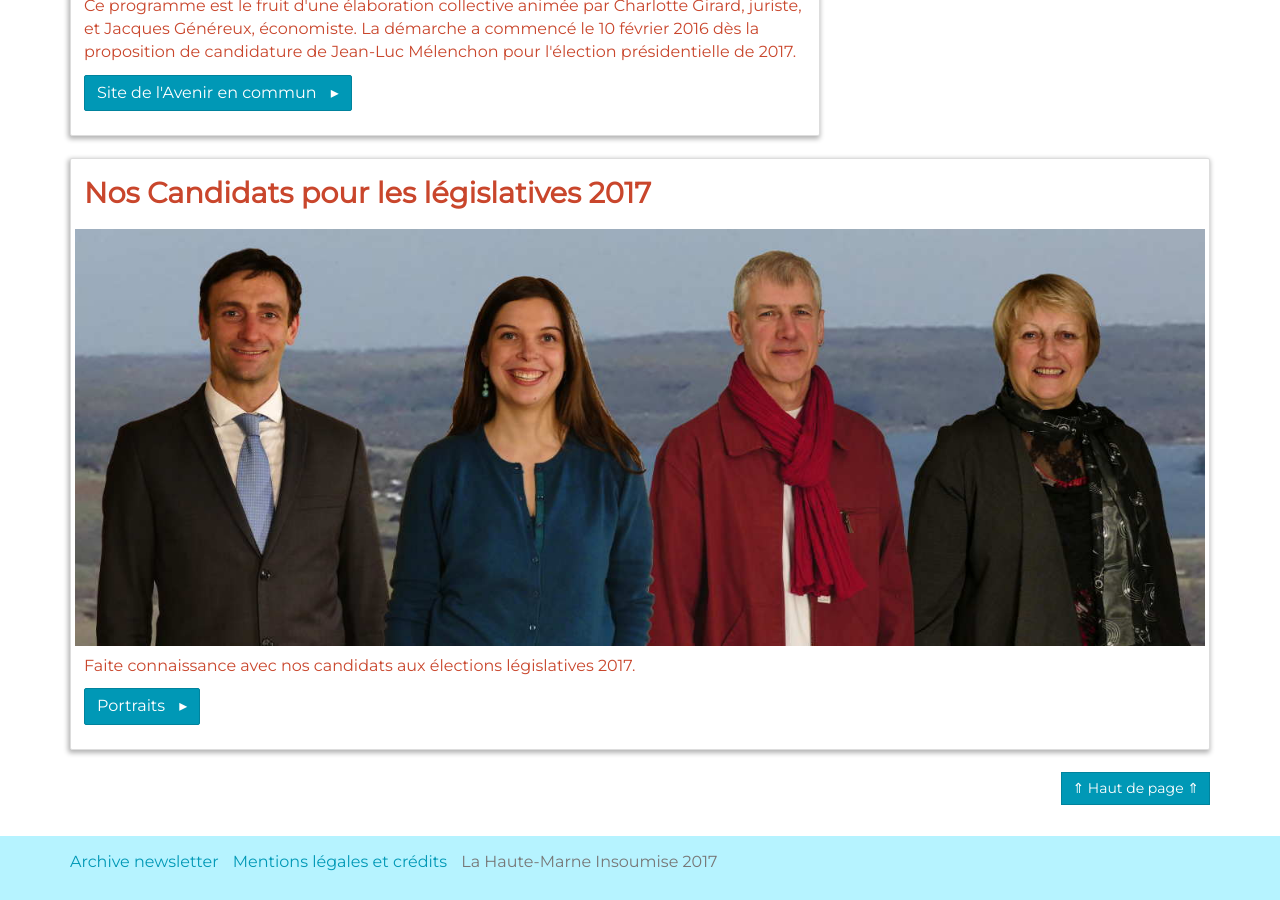
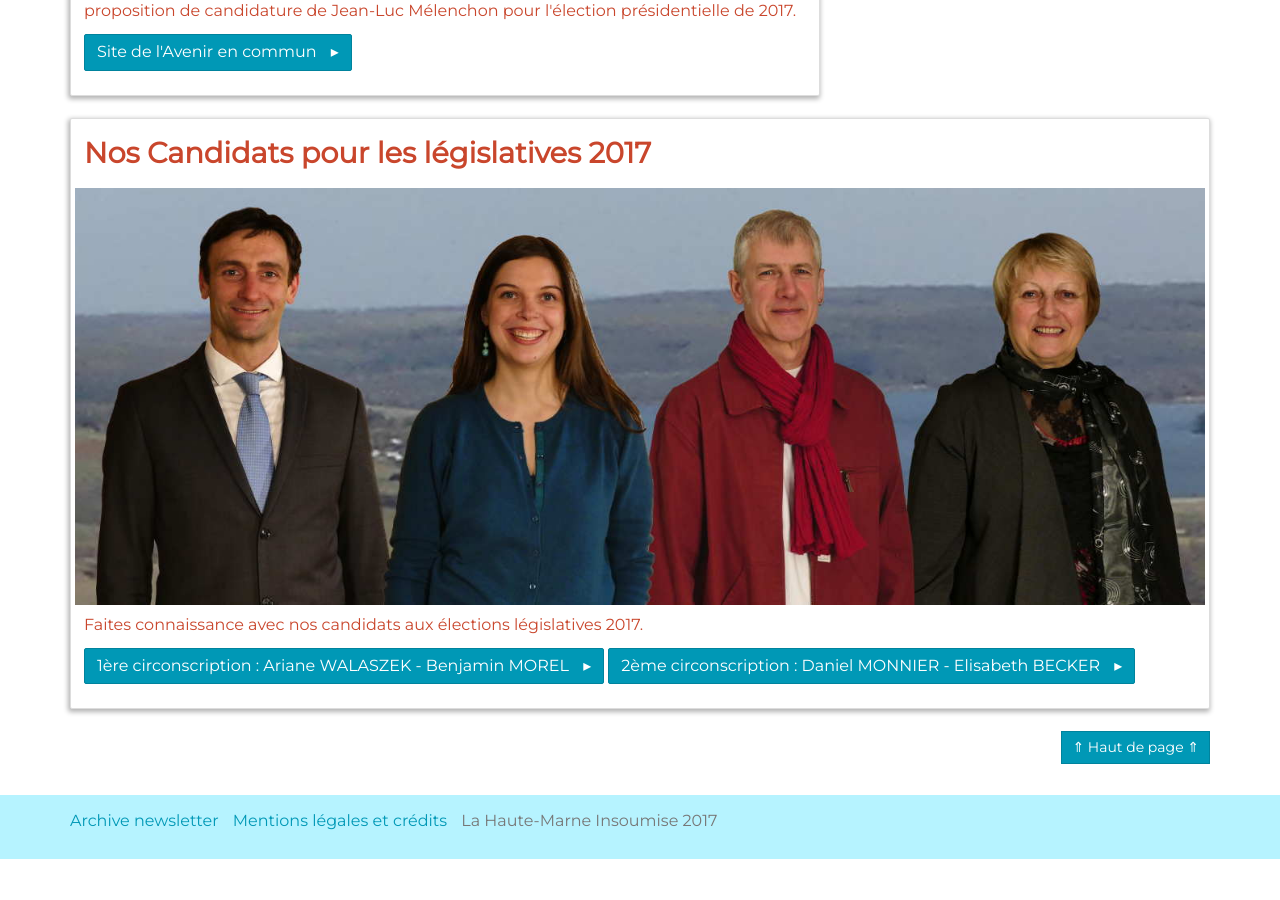
Before and after one commit to HauteMarneInsoumise/HauteMarneInsoumise.github.io, a Jekyll site: the page built from pages/index.html, in a window 1280 px wide and 900 px high, scrolled down 1272 px. Built offline with Jekyll 4.4.1, drawn with Linux system fonts in a browser that asks for light colours; after the commit the page ends 2131 px from its top, so only the background shows below that; some of the changed text lies outside the part shown.

Commit message:
some edit

```diff
--- a/pages/contact.html
+++ b/pages/contact.html
@@ -31,7 +31,7 @@
         </form>
       </div>
       <div class="col-md-6">
-        {% include socials.html %}
+        {% include socials-box.html %}
       </div>
     </div>
 </div>
--- a/pages/index.html
+++ b/pages/index.html
@@ -4,8 +4,8 @@
 weight: 10
 permalink: /
 ---
-{% comment %}{% endcomment %}
-{% include utils/responsive-classes.html %}
+{% comment %}{% include utils/responsive-classes.html %}{% endcomment %}
+
     <div class="container">
 
       <div class="row">
@@ -67,9 +67,13 @@
             </div>
             <img src="/img/candidats/candidats-52-all_w1400.jpg" alt="Ariane Walasek et Daniel Monnier - Candidats Insoumis aux législatives 2017 pour les 1ère et 2ème circonscriptions de Haute-Marne" class="img-responsive">
             <div class="caption">
-              <p>Faite connaissance avec nos candidats aux élections législatives 2017.</p>
+              <p>Faites connaissance avec nos candidats aux élections législatives 2017.</p>
 
-              <p><a class="btn btn-primary" href="/nos-candidats-legislatives-2017/" role="button">Portraits <span class="more-arrow">&rtrif;</span></a></p>
+              <p>
+                <a class="btn btn-primary" href="{{ site.baseurl }}/candidats-legislatives-huate-marne/1ere-circonscription/" role="button">1ère circonscription : Ariane WALASZEK - Benjamin MOREL <span class="more-arrow">&rtrif;</span></a>
+                <a class="btn btn-primary" href="{{ site.baseurl }}/candidats-legislatives-huate-marne/2eme-circonscription/" role="button">2ème circonscription : Daniel MONNIER - Elisabeth BECKER <span class="more-arrow">&rtrif;</span></a>
+
+              </p>
             </div>
           </figure>
         </div>
--- a/pages/mentions-legales-et-credits.html
+++ b/pages/mentions-legales-et-credits.html
@@ -11,7 +11,7 @@
     <div class="{{ site.main_row_class }}">
       <h3>Editeur et Directeur de la publication</h3>
       <address itemprop="address" itemscope itemtype="http://data-vocabulary.org/Address">
-        <strong>David Jacquel</strong> (<a href="https://twitter.com/djacquel">Twitter</a>, <a href="http://stackoverflow.com/users/1548376/david-jacquel">Stack Overflow</a>, <a href="https://stackoverflow.com/cv/djacquel">CV</a>)<br>
+        <strong>David Jacquel</strong><br>
         <span itemprop="street-address">
           Ferme des Quartiers<br>
         </span>
```
